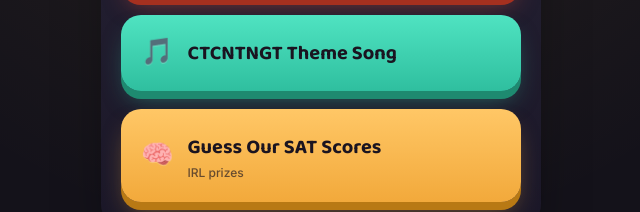
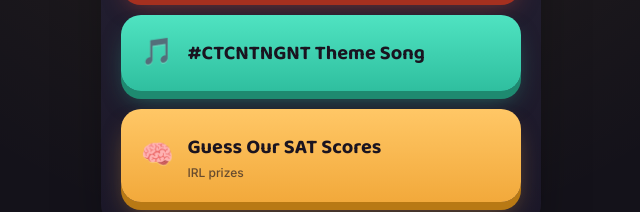
Before and after one commit to xenondreams/fs26, a plain HTML site: page index.html in a window 1280 px wide. Shown: the part 267-479 px from the top of the page, 319-959 px from the left. Drawn offline with Linux system fonts and the light colour scheme.

Commit message:
Update index.html

```diff
--- a/index.html
+++ b/index.html
@@ -175,7 +175,7 @@
 
     <a class="btn song2" href="https://youtu.be/vUB8gKoyGbc?si=7ptYAlrHqvZoQzBj&t=141" target="_blank" rel="noopener">
       <span class="icon">🎵</span>
-      <span class="label-wrap">CTCNTNGT Theme Song</span>
+      <span class="label-wrap">#CTCNTNGNT Theme Song</span>
     </a>
 
     <a class="btn sat" href="sat.html">
```
